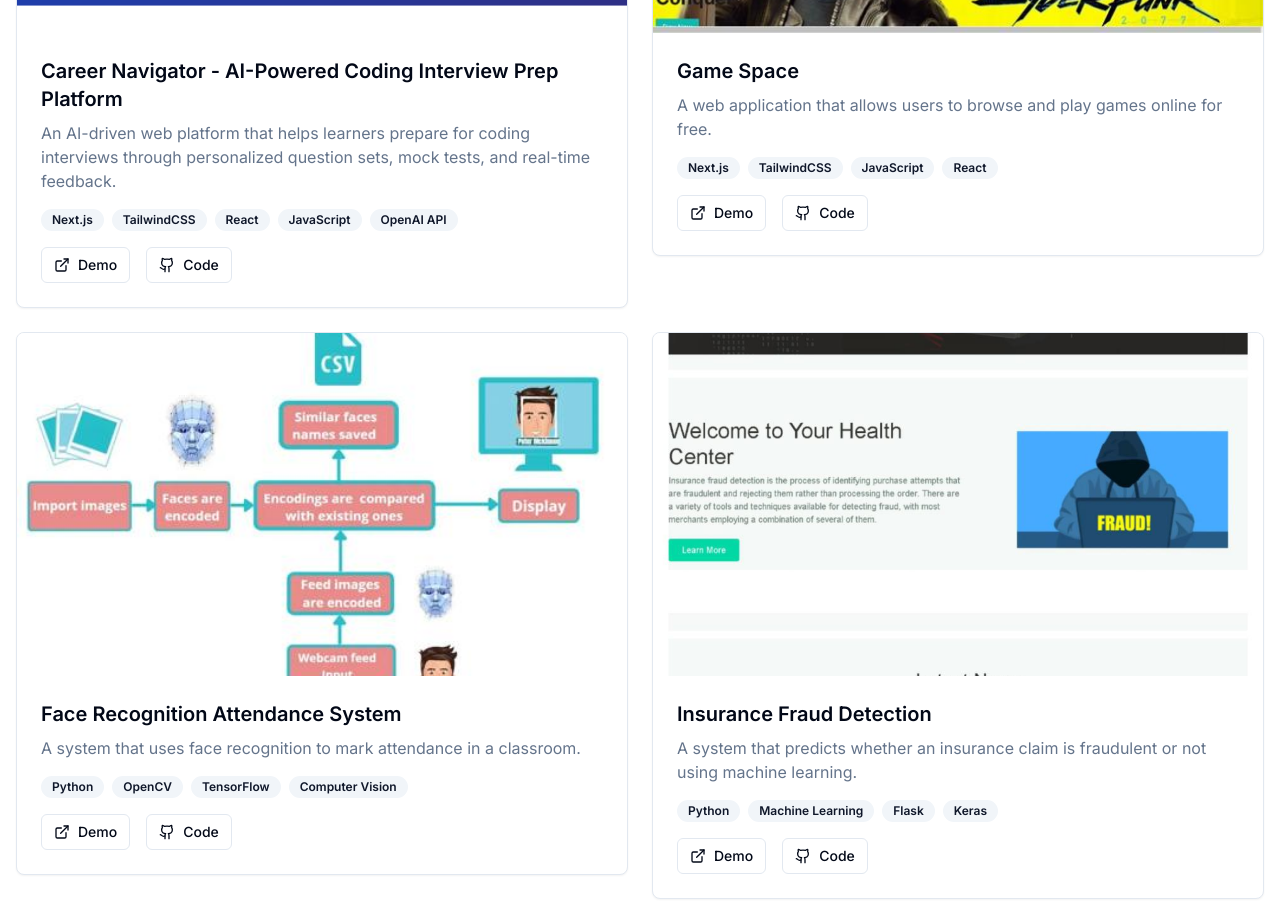
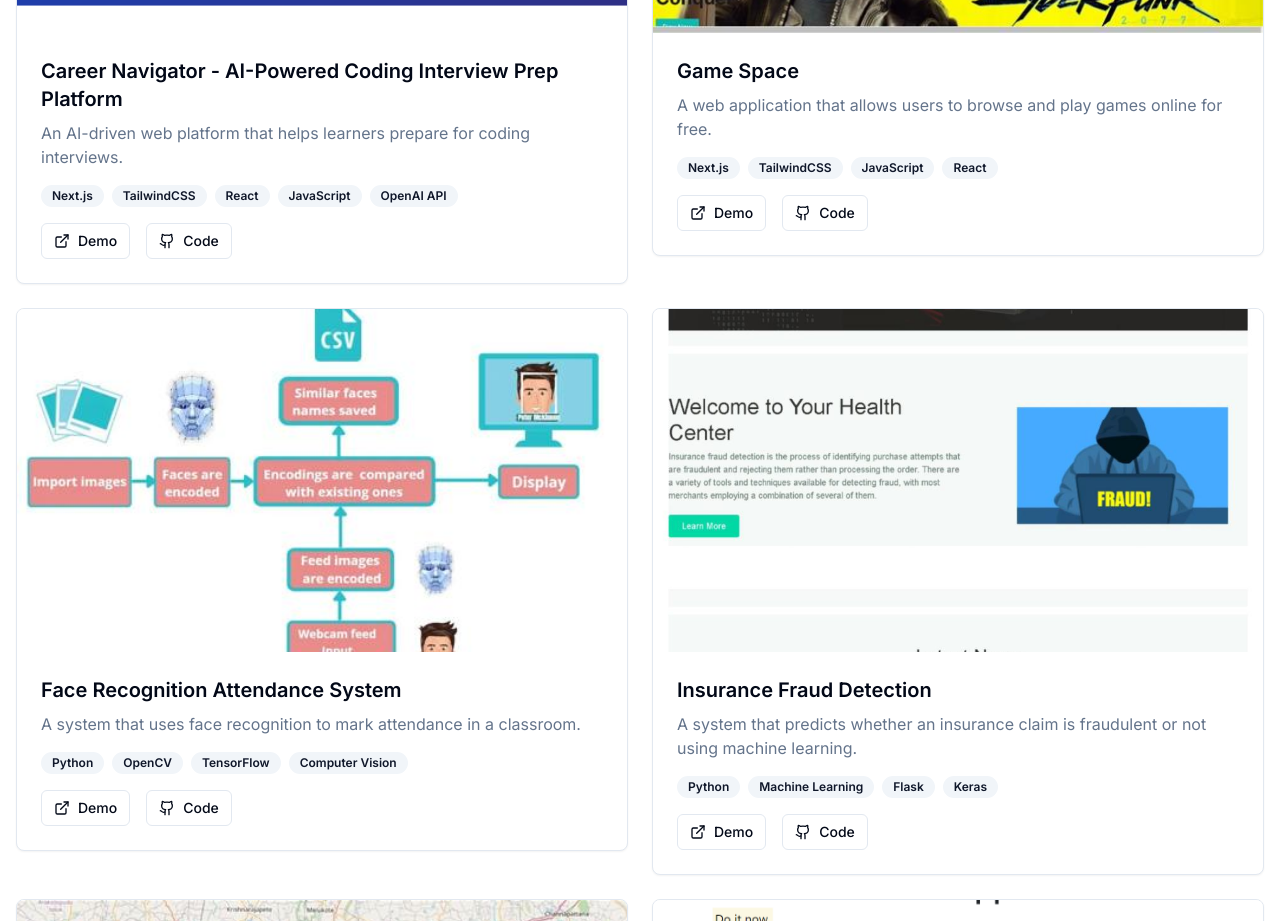
Before and after one commit to Likith077/Portfolio, a Next.js app: page / in a window 1280 px wide. Shown: the part 1880-2801 px from the top of the page. Built offline with nearby package versions, Linux system fonts and the light colour scheme.

Commit message:
new update

```diff
--- a/components/sections/projects.tsx
+++ b/components/sections/projects.tsx
@@ -11,7 +11,7 @@ const projects = [
  {
   title: "Career Navigator - AI-Powered Coding Interview Prep Platform",
   description:
-    "An AI-driven web platform that helps learners prepare for coding interviews through personalized question sets, mock tests, and real-time feedback.",
+    "An AI-driven web platform that helps learners prepare for coding interviews.",
   image: "career-navigator.png",
   technologies: ["Next.js", "TailwindCSS", "React", "JavaScript", "OpenAI API"],
   demo: "https://careernavigator-likith.vercel.app/",
```
